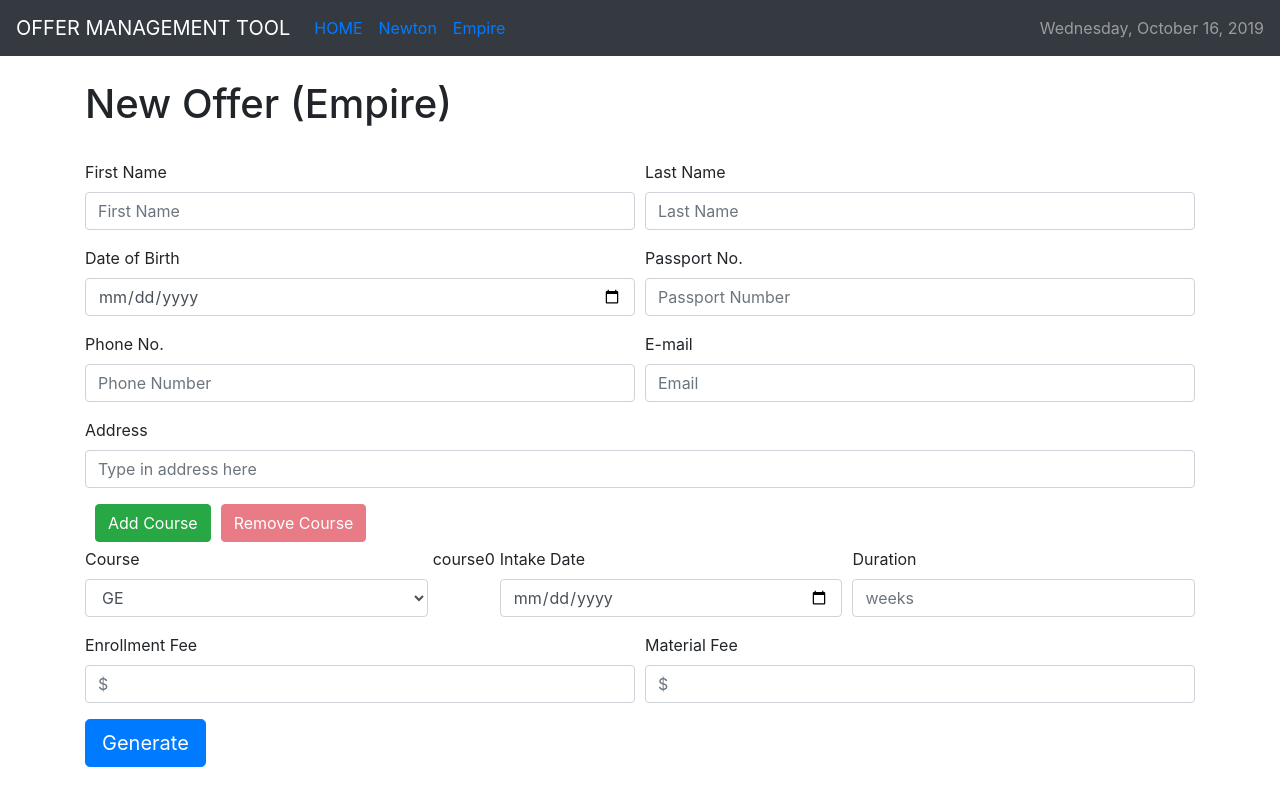
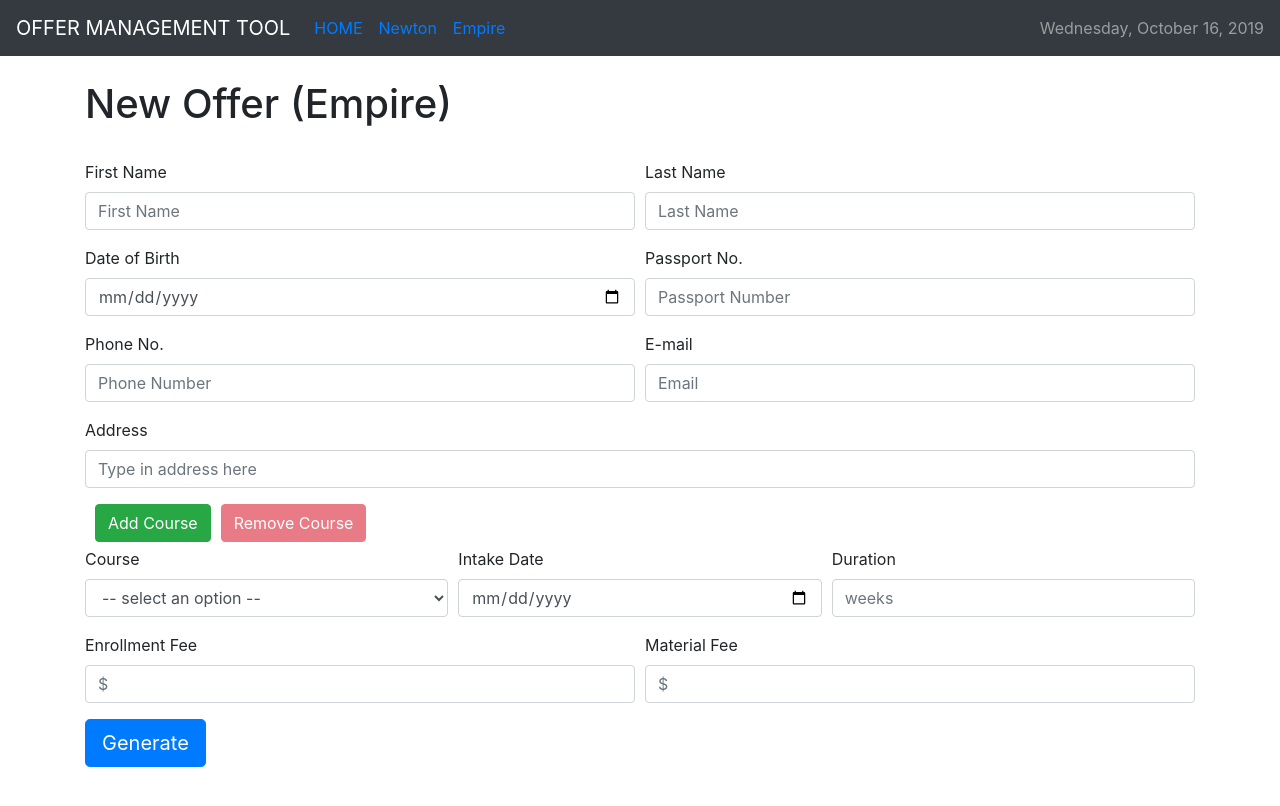
Before and after one commit to WL0416/offerManagementTool, a React (Create React App) app: page /empire in a window 1280 px wide. Shown: the top 806 px of the page. Built offline with nearby package versions, Linux system fonts and the light colour scheme.

Commit message:
finish course form

```diff
--- a/src/components/pages/NewOffer.jsx
+++ b/src/components/pages/NewOffer.jsx
@@ -6,7 +6,7 @@ import axios from "axios";
 class NewOffer extends Component {
   state = {
     // the list of courses which is used to dynamicly add
-    courseList: [{ course: "", intake: "", duration: "" }],
+    courseList: [{ name: "", intake: "", duration: "" }],
     first_name: "",
     last_name: "",
     birthday: "",
@@ -26,7 +26,7 @@ class NewOffer extends Component {
     this.setState(preState => ({
       courseList: [
         ...preState.courseList,
-        { course: "", intake: "", duration: "" }
+        { name: "", intake: "", duration: "" }
       ]
     }));
   };
@@ -72,15 +72,17 @@ class NewOffer extends Component {
   handleCourseChange = event => {
     const name = event.target.name;
     const value = event.target.value;
+    const id = event.target.id;
 
-    const idx = parseInt(name.slice(6));
+    const idx = parseInt(id.slice(6));
 
     console.log(name, value);
 
     let courseList = this.state.courseList.slice();
 
-    courseList[idx].name = value;
+    courseList[idx][name] = value;
 
+    console.log(courseList[idx]);
     this.setState({
       courseList: courseList
     });
@@ -144,7 +146,7 @@ class NewOffer extends Component {
                 placeholder="Passport Number"
                 name="passport"
                 value={this.state.passport}
-                onChnage={this.handleChange}
+                onChange={this.handleChange}
               />
             </Form.Group>
           </Form.Row>
@@ -157,7 +159,7 @@ class NewOffer extends Component {
                 placeholder="Phone Number"
                 name="phone"
                 value={this.state.passport}
-                onChnage={this.handleChange}
+                onChange={this.handleChange}
               />
             </Form.Group>
 
@@ -204,19 +206,20 @@ class NewOffer extends Component {
             let courseId = `course${idx}`,
               intakeId = `intake${idx}`,
               durationId = `duration${idx}`;
+
+            console.log(val);
             return (
               <Form.Row>
-                <Form.Group as={Col} controlId="formGridCourse">
+                <Form.Group as={Col}>
                   <Form.Label>Course</Form.Label>
                   <Form.Control
                     as="select"
-                    name={courseId}
+                    name="name"
+                    id={courseId}
                     onChange={this.handleCourseChange}
-                    value={this.state.courseList[idx].course}
                   >
-                    <option disabled selected value>
-                      {" "}
-                      -- select an option --{" "}
+                    <option style={{ display: "none" }}>
+                      -- select an option --
                     </option>
                     {allcourses.map(c => (
                       <option value={c}>{c}</option>
@@ -224,28 +227,25 @@ class NewOffer extends Component {
                   </Form.Control>
                 </Form.Group>
 
-                <p>{courseId}</p>
-                <p>{val[intakeId]}</p>
-
-                <Form.Group as={Col} controlId="formGridSart">
+                <Form.Group as={Col}>
                   <Form.Label>Intake Date</Form.Label>
                   <Form.Control
                     type="date"
                     placeholder="Birthday"
-                    name={intakeId}
-                    value={this.state.courseList[idx].intake}
-                    onChange={this.handleChange}
+                    name="intake"
+                    id={intakeId}
+                    onChange={this.handleCourseChange}
                   />
                 </Form.Group>
 
-                <Form.Group as={Col} controlId="formGridDuration">
+                <Form.Group as={Col}>
                   <Form.Label>Duration</Form.Label>
                   <Form.Control
                     type="number"
                     placeholder="weeks"
-                    name={durationId}
-                    value={this.state.courseList[idx].duration}
-                    onChange={this.handleChange}
+                    name="duration"
+                    id={durationId}
+                    onChange={this.handleCourseChange}
                   />
                 </Form.Group>
               </Form.Row>
```
